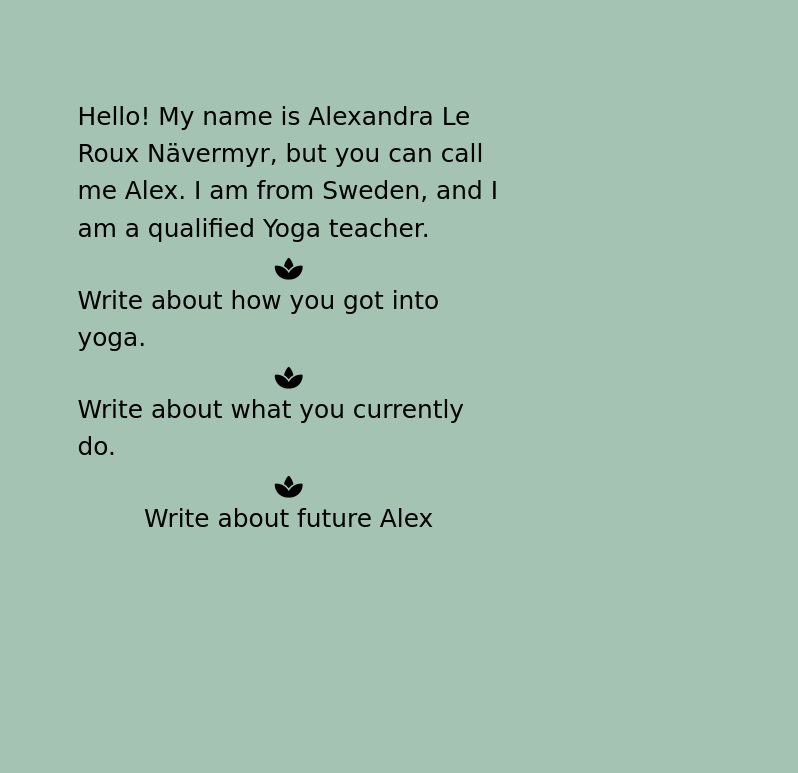
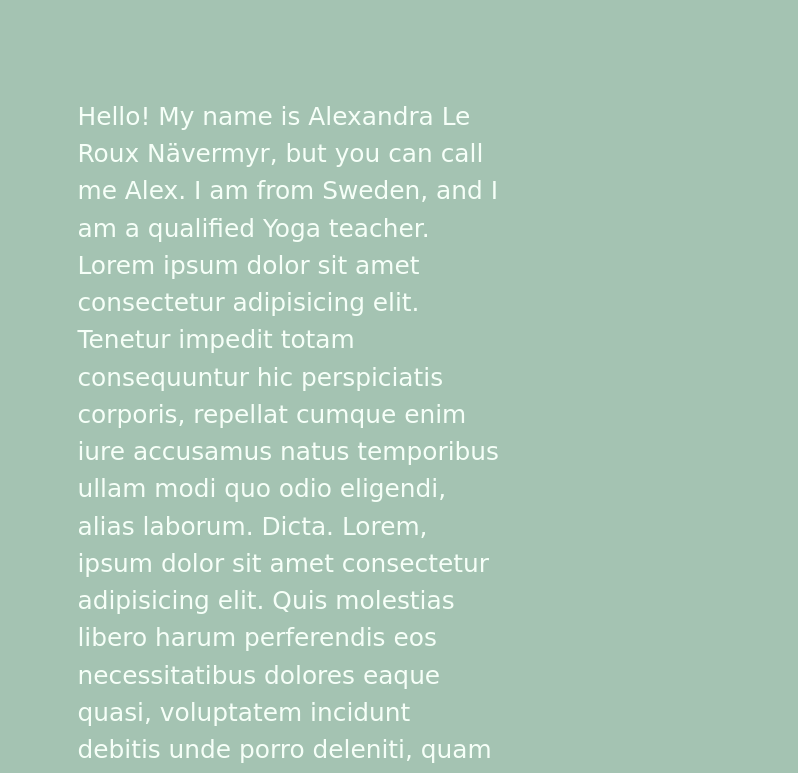
Before and after one commit to TotallySly/yoga-with-alex--html-css-bootstrap-js, a plain HTML site: page index.html in a window 1280 px wide. Shown: the part 647-1420 px from the top of the page, 0-798 px from the left. Before the commit the page ends 1194 px from the top, so only its background shows below. Drawn offline with nearby package versions, Linux system fonts and the light colour scheme; a web font is replaced by a local one.

Commit message:
Adjust font colour for about me container

```diff
--- a/index.html
+++ b/index.html
@@ -131,9 +131,18 @@
         <section class="container container-fluid">
             <div class="about-me-image-container">
                 <div class="about-me-text">
-                    <p>Hello! My name is Alexandra Le Roux Nävermyr, but you can call me Alex. I am from Sweden, and I am a qualified Yoga teacher.</p>
+                    <p>
+                        Hello! My name is Alexandra Le Roux Nävermyr, but you can call me Alex. I am from Sweden, and I am a qualified Yoga teacher. Lorem ipsum dolor sit amet consectetur adipisicing elit. Tenetur impedit totam consequuntur hic
+                        perspiciatis corporis, repellat cumque enim iure accusamus natus temporibus ullam modi quo odio eligendi, alias laborum. Dicta. Lorem, ipsum dolor sit amet consectetur adipisicing elit. Quis molestias libero harum perferendis
+                        eos necessitatibus dolores eaque quasi, voluptatem incidunt debitis unde porro deleniti, quam provident maiores corporis veniam reprehenderit?
+                    </p>
                     <i class="fa-solid fa-spa"></i>
-                    <p>Write about how you got into yoga.</p>
+                    <p>
+                        Write about how you got into yoga. BLAH BLAH BLAH BLAH BLAH BLAH BLLLLLLLLLLLLLLLLLLLLLLLLLLAAAAAAAAAAAAAAAAAAAAH Lorem ipsum dolor sit amet, consectetur adipisicing elit. Modi, dignissimos incidunt. Amet optio dignissimos
+                        placeat doloremque aperiam maiores distinctio consequatur. Assumenda facere hic commodi sapiente atque et vitae autem qui! Lorem ipsum dolor sit, amet consectetur adipisicing elit. Ex exercitationem nihil nisi nemo illum
+                        dolore. Assumenda, tenetur veritatis dolores sequi nam harum blanditiis! Possimus recusandae, deserunt quasi ullam debitis ipsam? Lorem ipsum dolor sit amet consectetur, adipisicing elit. Cumque iusto ab natus, neque
+                        voluptatem fugiat voluptate, deleniti, accusantium optio magni quisquam nam. Temporibus sed tenetur distinctio inventore, dolorem vel animi.
+                    </p>
                     <i class="fa-solid fa-spa"></i>
                     <p>Write about what you currently do.</p>
                     <i class="fa-solid fa-spa"></i>
--- a/style.css
+++ b/style.css
@@ -161,7 +161,6 @@ body {
     margin-top: 10rem;
     background-color: var(--lightcyan);
     margin: none;
-    color: black;
 }
 
 .about-me-image {
@@ -174,6 +173,7 @@ body {
 }
 
 .about-me-text {
+    color: var(--mintcream);
     float: left;
     font-size: 4rem;
     width: 33vw;
```
